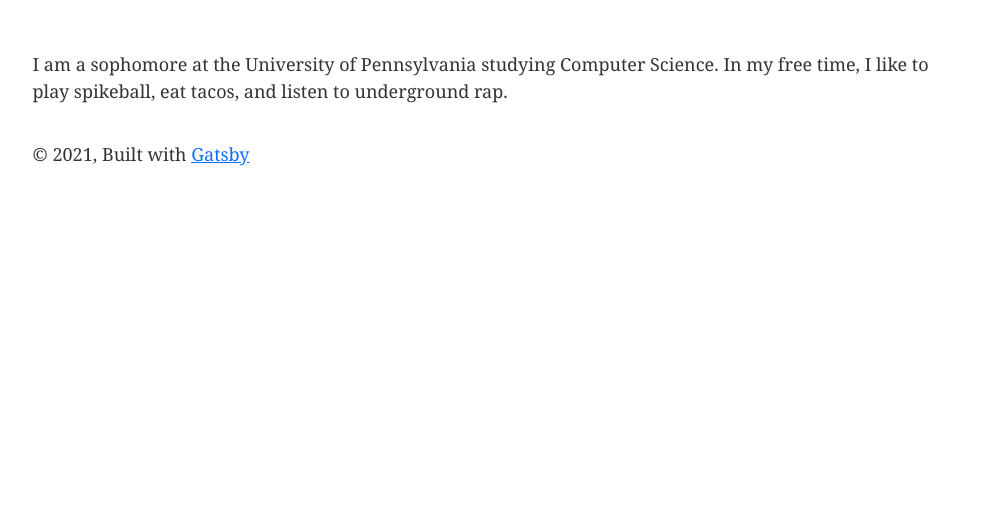
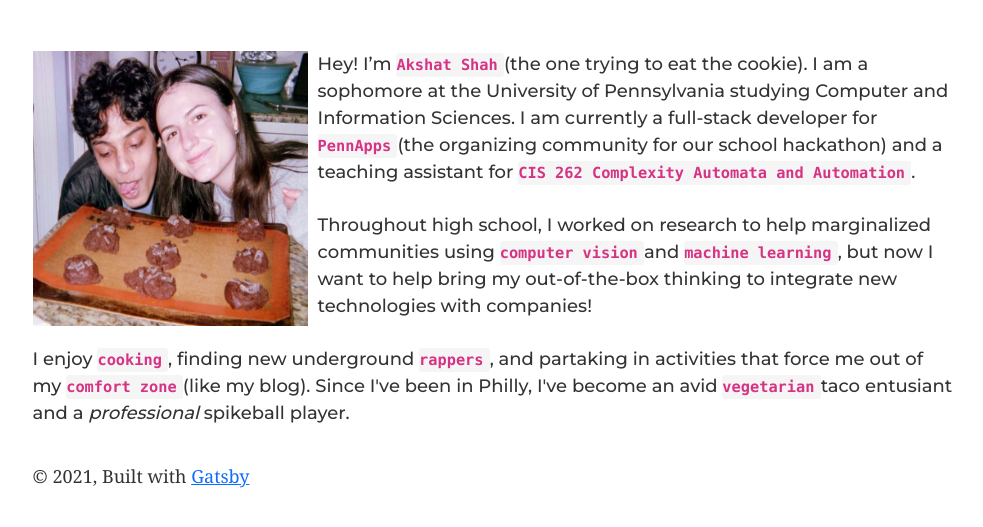
Before and after one commit to akshatmshah/akshatmshah.github.io, a Gatsby site: page / in a window 1280 px wide. Shown: the part 101-628 px from the top of the page, without its empty margins (147-1130 px from the left). Built offline with nearby package versions, Linux system fonts and the light colour scheme; Gatsby itself is replaced by a stand-in of ours.

Commit message:
added bio for index and working on styling

```diff
--- a/gatsby-config.js
+++ b/gatsby-config.js
@@ -35,7 +35,7 @@ module.exports = {
         background_color: `#663399`,
         theme_color: `#663399`,
         display: `minimal-ui`,
-        icon: `src/images/gatsby-icon.png`, // This path is relative to the root of the site.
+        icon: `src/images/smile.png`, // This path is relative to the root of the site.
       },
     },
     `gatsby-plugin-gatsby-cloud`,
--- a/src/pages/index.js
+++ b/src/pages/index.js
@@ -1,8 +1,9 @@
 import * as React from "react"
-import { Link, Text} from "gatsby"
+import { Text } from "gatsby"
 import { StaticImage } from "gatsby-plugin-image"
 import "bootstrap/dist/css/bootstrap.min.css"
 import "../styles/index.css"
+import pfp from '../images/pfp.jpg';
 
 import Layout from "../components/layout"
 import Seo from "../components/seo"
@@ -11,10 +12,26 @@ const IndexPage = () => (
   <Layout>
     <Seo title="Home" />
     <div className="introduction">
+      <img className="pfpC" src={pfp} align="left" />
       <p>
-        I am a sophomore at the University of Pennsylvania studying Computer
-        Science. In my free time, I like to play spikeball, eat tacos, and
-        listen to underground rap.
+      Hey! I’m <code><b>Akshat Shah</b></code>{" "}(the one trying to eat the cookie). I am a sophomore at
+      the University of Pennsylvania studying Computer and Information Sciences.
+      I am currently a full-stack developer for <code><b>PennApps</b></code> (the organizing community for our
+      school hackathon) and  a teaching assistant for <code><b> CIS 262 Complexity Automata and Automation</b></code>.
+      </p>
+      {"\n"}
+      <p>
+      Throughout high school, I worked on research to help marginalized
+      communities using <code><b>computer vision</b></code> and <code><b>machine learning</b></code>, but now I
+      want to help bring my out-of-the-box thinking to integrate new
+      technologies with companies!
+      </p>
+
+      <p>
+      I enjoy <code><b>cooking</b></code>, finding new underground <code><b>rappers</b></code>, and partaking
+      in activities that force me out of my <code><b>comfort zone</b></code> (like my blog).
+      Since I've been in Philly, I've become an avid <code><b>vegetarian</b></code> taco
+      entusiant and a <i>professional</i> spikeball player.
       </p>
     </div>
   </Layout>
--- a/src/styles/index.css
+++ b/src/styles/index.css
@@ -1,3 +1,6 @@
+@import url('https://fonts.googleapis.com/css2?family=Montserrat:wght@500&display=swap');
+
+
 .container {
   display: inline;
   align-items: center;
@@ -38,3 +41,18 @@
   margin-top: 0%;
   right: 25%;
 }
+
+.introduction > p{
+  font-family: 'Montserrat', system-ui, sans-serif;
+}
+
+.pfpC{
+  height: 275px;
+  width: 275px;
+  margin: 0px 10px 0px 0px;
+}
+
+.emph{
+  font-family: 'Montserrat', system-ui, sans-serif;
+  color:black;
+}
```
Also changed, not shown: src/blog/why?.md (+6 -3 lines), src/images/pfp.jpg (added), src/images/smile.png (added).
